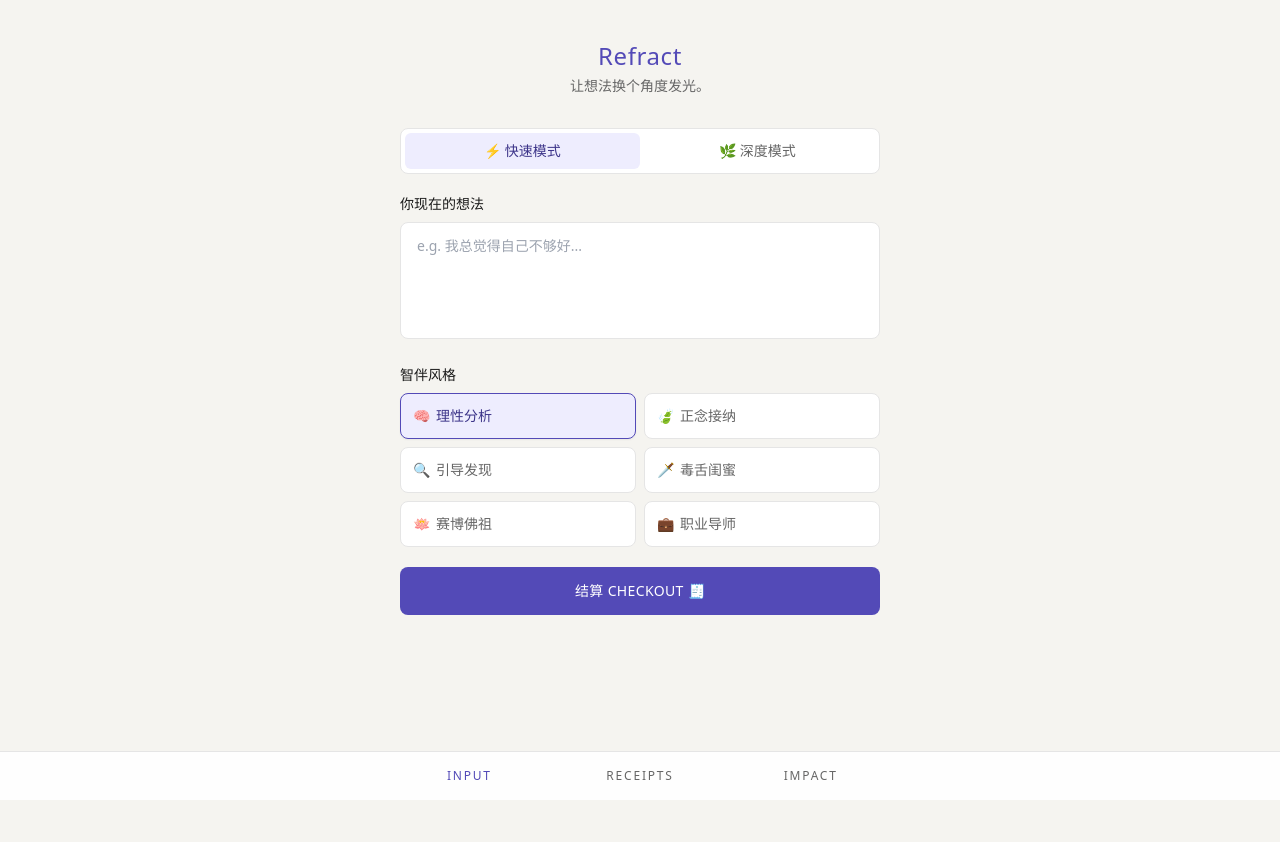
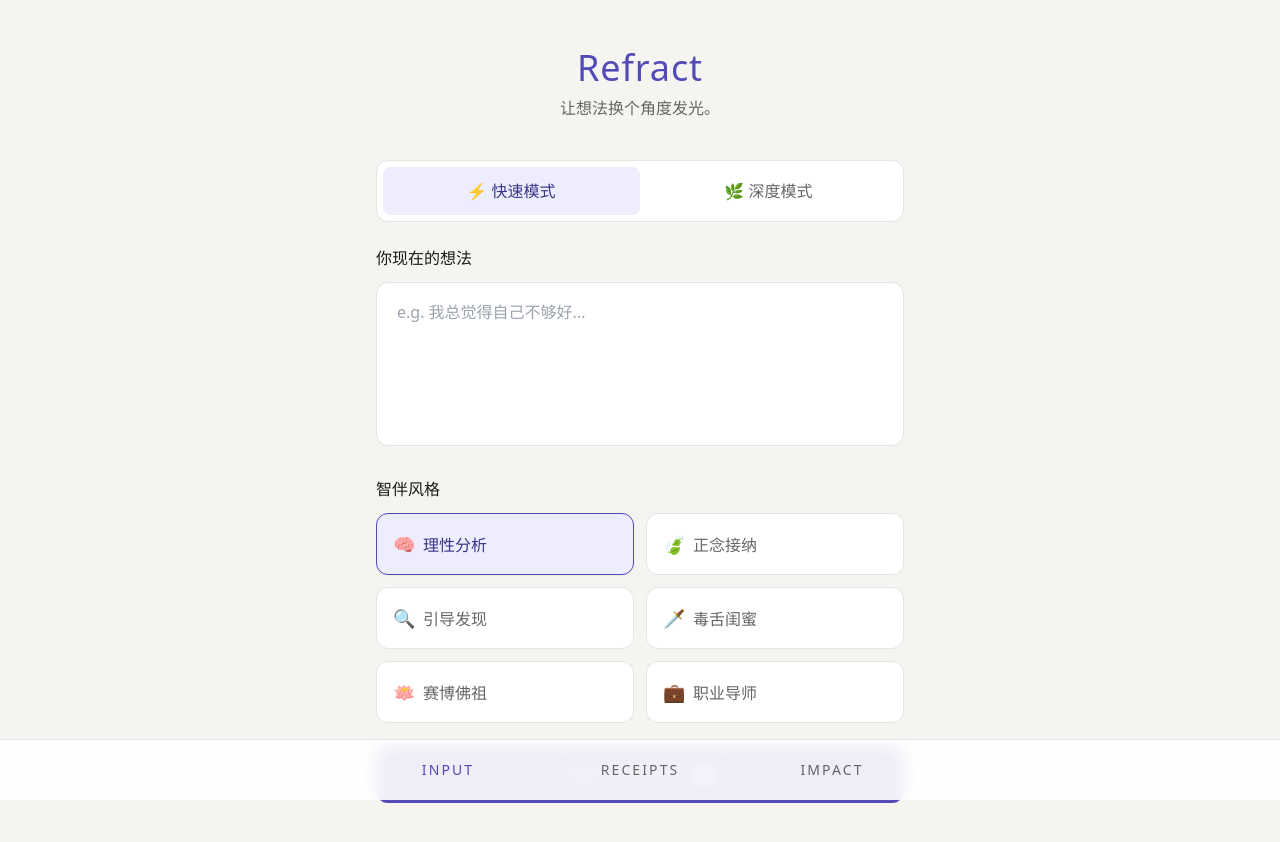
Before and after one commit to JOBEBOLDER/inner_weather, a Next.js app: page / in a window 1280 px wide. Shown: the top 842 px of the page. Before the commit the page ends 800 px from the top, so only its background shows below. Built offline with nearby package versions, Linux system fonts and the light colour scheme.

Commit message:
adjust frontend UI

```diff
--- a/app/globals.css
+++ b/app/globals.css
@@ -16,4 +16,5 @@ body {
   color: var(--text-primary);
   background: var(--background);
   min-height: 100vh;
+  font-size: 17px;
 }
--- a/app/page.tsx
+++ b/app/page.tsx
@@ -9,12 +9,12 @@ export default function Home() {
   const [tab, setTab] = useState<Tab>("input");
 
   return (
-    <main className="mx-auto flex min-h-screen max-w-lg flex-col px-4 pb-24 pt-10">
-      <header className="mb-8 text-center">
-        <h1 className="text-2xl font-medium tracking-wide text-purple-primary">
+    <main className="mx-auto flex min-h-screen max-w-xl flex-col px-6 pb-28 pt-12">
+      <header className="mb-10 text-center">
+        <h1 className="text-4xl font-medium tracking-wide text-purple-primary">
         Refract
         </h1>
-        <p className="mt-1 text-sm text-[var(--text-secondary)]">
+        <p className="mt-2 text-base text-[var(--text-secondary)]">
         让想法换个角度发光。
         </p>
       </header>
@@ -30,7 +30,7 @@ export default function Home() {
       </div>
 
       <nav className="fixed bottom-0 left-0 right-0 border-t border-[var(--border)] bg-white/90 backdrop-blur">
-        <div className="mx-auto flex max-w-lg">
+        <div className="mx-auto flex max-w-xl">
           {(
             [
               { id: "input", label: "INPUT" },
@@ -42,7 +42,7 @@ export default function Home() {
               key={id}
               type="button"
               onClick={() => setTab(id)}
-              className={`flex-1 py-4 text-xs tracking-[0.15em] transition ${
+              className={`flex-1 py-5 text-sm tracking-[0.15em] transition ${
                 tab === id
                   ? "font-medium text-purple-primary"
                   : "text-[var(--text-secondary)]"
@@ -59,11 +59,11 @@ export default function Home() {
 
 function Placeholder({ title, hint }: { title: string; hint: string }) {
   return (
-    <div className="rounded-lg border border-dashed border-[var(--border)] bg-white p-8 text-center">
-      <p className="text-sm font-medium tracking-wider text-purple-primary">
+    <div className="rounded-lg border border-dashed border-[var(--border)] bg-white p-10 text-center">
+      <p className="text-base font-medium tracking-wider text-purple-primary">
         {title}
       </p>
-      <p className="mt-2 text-sm text-[var(--text-secondary)]">{hint}</p>
+      <p className="mt-3 text-base text-[var(--text-secondary)]">{hint}</p>
     </div>
   );
 }
--- a/components/InputPage.tsx
+++ b/components/InputPage.tsx
@@ -53,34 +53,34 @@ export default function InputPage() {
   }
 
   return (
-    <div className="space-y-5">
-      <div className="flex rounded-lg border border-[var(--border)] bg-white p-1 text-sm">
-        <span className="flex-1 rounded-md bg-purple-light py-2 text-center font-medium text-purple-dark">
+    <div className="space-y-6">
+      <div className="flex rounded-xl border border-[var(--border)] bg-white p-1.5 text-base">
+        <span className="flex-1 rounded-lg bg-purple-light py-3 text-center font-medium text-purple-dark">
           ⚡ 快速模式
         </span>
-        <span className="flex-1 py-2 text-center text-[var(--text-secondary)]">
+        <span className="flex-1 py-3 text-center text-[var(--text-secondary)]">
           🌿 深度模式
         </span>
       </div>
 
       <div>
-        <label className="mb-2 block text-sm font-medium">你现在的想法</label>
+        <label className="mb-3 block text-base font-medium">你现在的想法</label>
         <textarea
           value={thought}
           onChange={(e) => setThought(e.target.value)}
           placeholder="e.g. 我总觉得自己不够好..."
-          rows={4}
-          className="w-full resize-none rounded-lg border border-[var(--border)] bg-white px-4 py-3 text-sm leading-relaxed outline-none transition focus:border-purple-primary focus:ring-2 focus:ring-purple-light"
+          rows={5}
+          className="w-full resize-none rounded-xl border border-[var(--border)] bg-white px-5 py-4 text-base leading-relaxed outline-none transition focus:border-purple-primary focus:ring-2 focus:ring-purple-light"
         />
       </div>
 
       <div>
-        <p className="mb-2 text-sm font-medium">智伴风格</p>
+        <p className="mb-3 text-base font-medium">智伴风格</p>
         <StyleSelector selected={style} onSelect={setStyle} />
       </div>
 
       {error && (
-        <p className="rounded-lg bg-red-50 px-3 py-2 text-sm text-red-600">
+        <p className="rounded-xl bg-red-50 px-4 py-3 text-base text-red-600">
           {error}
         </p>
       )}
@@ -89,7 +89,7 @@ export default function InputPage() {
         type="button"
         onClick={handleCheckout}
         disabled={loading}
-        className="w-full rounded-lg bg-purple-primary py-3.5 text-sm font-medium tracking-wide text-white transition hover:bg-purple-dark disabled:cursor-not-allowed disabled:opacity-60"
+        className="w-full rounded-xl bg-purple-primary py-4 text-base font-medium tracking-wide text-white transition hover:bg-purple-dark disabled:cursor-not-allowed disabled:opacity-60"
       >
         {loading ? "正在出单..." : "结算 CHECKOUT 🧾"}
       </button>
--- a/components/Receipt.tsx
+++ b/components/Receipt.tsx
@@ -11,13 +11,13 @@ export default function ReceiptCard({ receipt, onReset }: ReceiptProps) {
   const styleInfo = STYLE_LABELS[receipt.style];
 
   return (
-    <div className="animate-receipt-in mx-auto w-full max-w-md">
-      <div className="receipt rounded-lg border border-dashed border-[var(--border)] bg-white p-6 font-mono text-sm shadow-sm">
-        <div className="mb-4 text-center">
-          <p className="text-xs tracking-[0.2em] text-[var(--text-secondary)]">
+    <div className="animate-receipt-in mx-auto w-full max-w-xl">
+      <div className="receipt rounded-xl border border-dashed border-[var(--border)] bg-white p-7 font-mono text-base shadow-sm">
+        <div className="mb-5 text-center">
+          <p className="text-sm tracking-[0.2em] text-[var(--text-secondary)]">
             RECEIPT
           </p>
-          <p className="mt-1 text-[11px] text-[var(--text-secondary)]">
+          <p className="mt-1 text-xs text-[var(--text-secondary)]">
             Reframing your thoughts, one receipt at a time.
           </p>
         </div>
@@ -86,7 +86,7 @@ export default function ReceiptCard({ receipt, onReset }: ReceiptProps) {
       <button
         type="button"
         onClick={onReset}
-        className="mt-4 w-full rounded-lg border border-[var(--border)] bg-white py-3 text-sm text-[var(--text-secondary)] transition hover:border-purple-primary/40"
+        className="mt-5 w-full rounded-xl border border-[var(--border)] bg-white py-4 text-base text-[var(--text-secondary)] transition hover:border-purple-primary/40"
       >
         ← 再转一个念
       </button>
@@ -105,7 +105,7 @@ function Section({
 }) {
   return (
     <div className="border-t border-dashed border-[var(--border)] py-4 first:border-t-0 first:pt-0">
-      <p className="mb-2 text-[10px] tracking-wider text-[var(--text-secondary)]">
+      <p className="mb-2 text-xs tracking-wider text-[var(--text-secondary)]">
         {title} <span className="float-right">{num}.</span>
       </p>
       {children}
@@ -124,7 +124,7 @@ function Row({ label, value }: { label: string; value: string }) {
 
 function Tag({ children }: { children: React.ReactNode }) {
   return (
-    <span className="rounded-full bg-purple-light px-2 py-0.5 text-[10px] text-purple-dark">
+    <span className="rounded-full bg-purple-light px-2.5 py-1 text-xs text-purple-dark">
       {children}
     </span>
   );
@@ -140,7 +140,7 @@ function ActionBlock({
   content: React.ReactNode;
 }) {
   return (
-    <div className="mt-2 rounded border border-[var(--border)] p-3 text-[12px] leading-relaxed">
+    <div className="mt-2 rounded border border-[var(--border)] p-4 text-sm leading-relaxed">
       <p className="mb-1 font-medium">
         {icon} {title}
       </p>
--- a/components/StyleSelector.tsx
+++ b/components/StyleSelector.tsx
@@ -9,7 +9,7 @@ interface StyleSelectorProps {
 
 export default function StyleSelector({ selected, onSelect }: StyleSelectorProps) {
   return (
-    <div className="grid grid-cols-2 gap-2">
+    <div className="grid grid-cols-2 gap-3">
       {STYLE_ORDER.map((style) => {
         const { emoji, label } = STYLE_LABELS[style];
         const isSelected = selected === style;
@@ -19,13 +19,13 @@ export default function StyleSelector({ selected, onSelect }: StyleSelectorProps
             key={style}
             type="button"
             onClick={() => onSelect(style)}
-            className={`rounded-lg border px-3 py-3 text-left text-sm transition-all ${
+            className={`rounded-xl border px-4 py-4 text-left text-base transition-all ${
               isSelected
                 ? "border-purple-primary bg-purple-light text-purple-dark shadow-sm"
                 : "border-[var(--border)] bg-white text-[var(--text-secondary)] hover:border-purple-primary/40"
             }`}
           >
-            <span className="mr-1.5">{emoji}</span>
+            <span className="mr-2 text-lg">{emoji}</span>
             {label}
           </button>
         );
```
